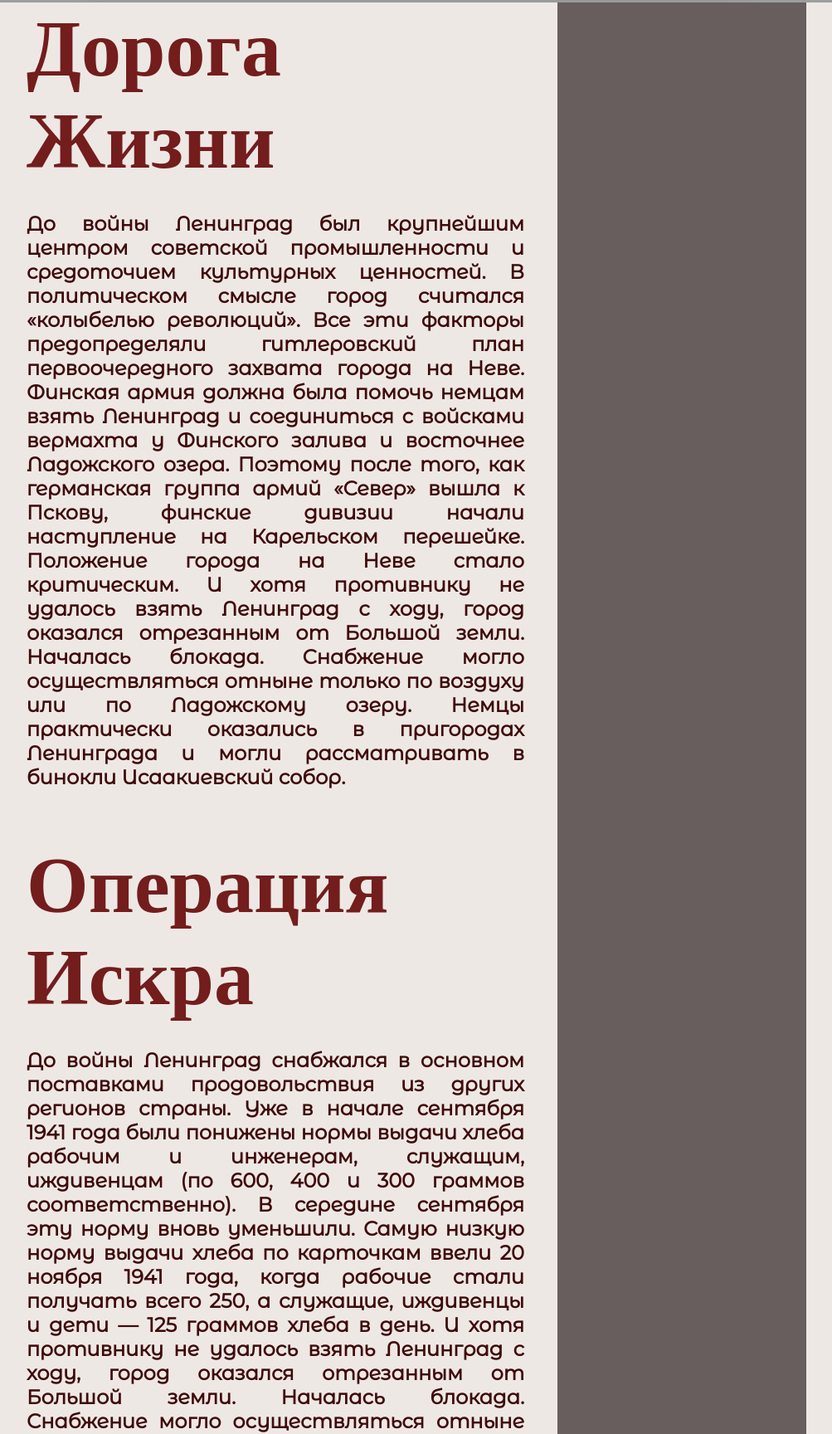
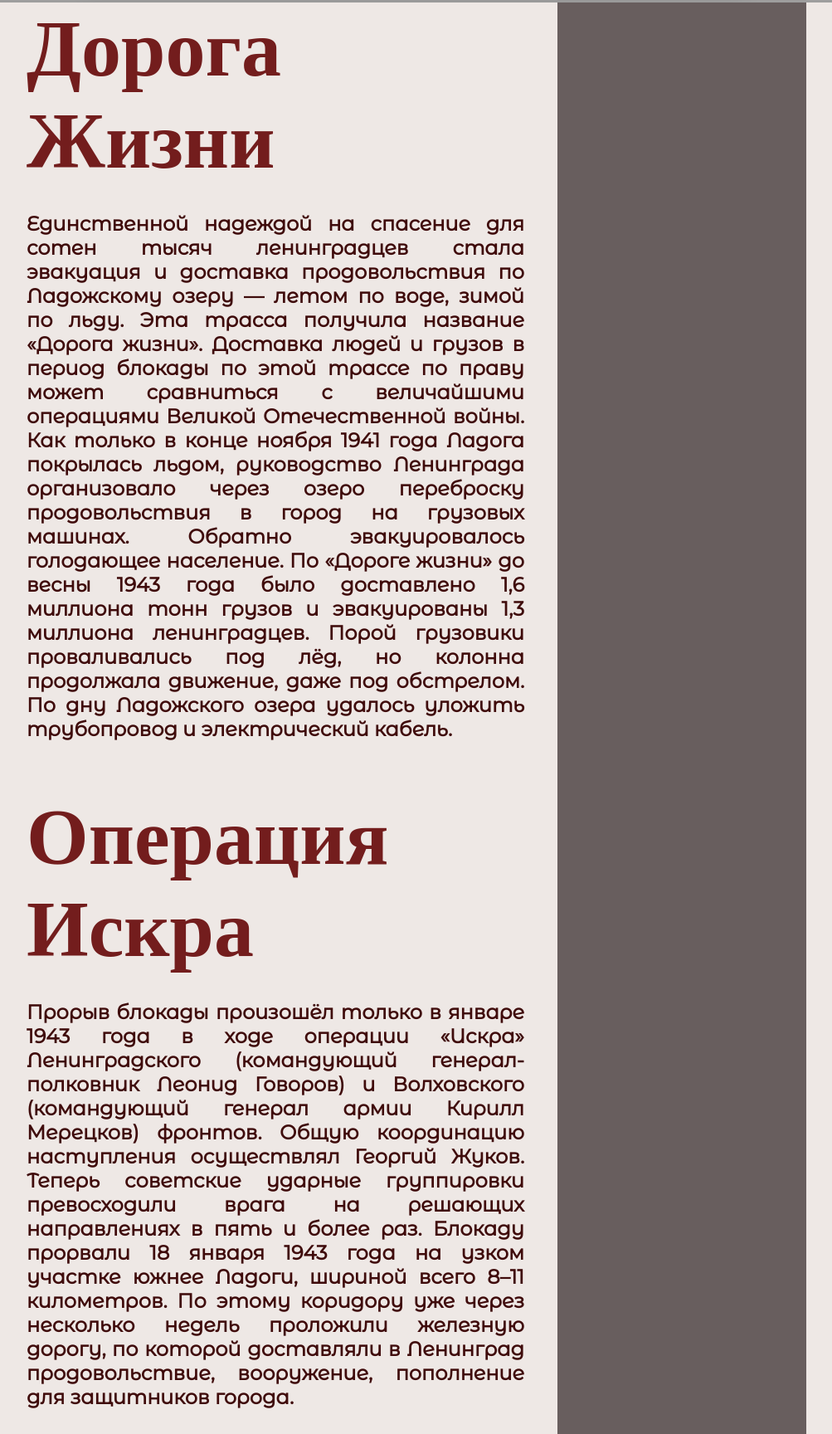
Before and after one commit to alisa-kaspranskaya/-, a plain HTML site: page index.html in a window 1280 px wide. Shown: the part 5156-6884 px from the top of the page at 83% size, without its empty margins (138-1141 px from the left). Drawn offline with Linux system fonts and the light colour scheme; grey boxes are pictures that could not be loaded; a web font is replaced by a local one.

Commit message:
Add files via upload

```diff
--- a/index.html
+++ b/index.html
@@ -139,9 +139,7 @@
   <div class="info-block">
     <div class="left">
       <h2>Дорога Жизни</h2>
-      <p><b>До войны Ленинград был крупнейшим центром советской промышленности и средоточием культурных ценностей. В политическом смысле город считался «колыбелью революций». Все эти факторы предопределяли гитлеровский план первоочередного захвата города на Неве. Финская армия должна была помочь немцам взять Ленинград и соединиться с войсками вермахта у Финского залива и восточнее Ладожского озера. Поэтому после того, как германская группа армий «Север» вышла к Пскову, финские дивизии начали наступление на Карельском перешейке. Положение города на Неве стало критическим.
-
-        И хотя противнику не удалось взять Ленинград с ходу, город оказался отрезанным от Большой земли. Началась блокада. Снабжение могло осуществляться отныне только по воздуху или по Ладожскому озеру. Немцы практически оказались в пригородах Ленинграда и могли рассматривать в бинокли Исаакиевский собор.</b></p>
+      <p><b>Единственной надеждой на спасение для сотен тысяч ленинградцев стала эвакуация и доставка продовольствия по Ладожскому озеру — летом по воде, зимой по льду. Эта трасса получила название «Дорога жизни». Доставка людей и грузов в период блокады по этой трассе по праву может сравниться с величайшими операциями Великой Отечественной войны. Как только в конце ноября 1941 года Ладога покрылась льдом, руководство Ленинграда организовало через озеро переброску продовольствия в город на грузовых машинах. Обратно эвакуировалось голодающее население. По «Дороге жизни» до весны 1943 года было доставлено 1,6 миллиона тонн грузов и эвакуированы 1,3 миллиона ленинградцев. Порой грузовики проваливались под лёд, но колонна продолжала движение, даже под обстрелом. По дну Ладожского озера удалось уложить трубопровод и электрический кабель.</b></p>
     </div>
     <div class="right">
       <div class="quote-block">
@@ -151,8 +149,7 @@
   <div class="info-block">
     <div class="left">
       <h2>Операция Искра</h2>
-      <p><b>До войны Ленинград снабжался в основном поставками продовольствия из других регионов страны. Уже в начале сентября 1941 года были понижены нормы выдачи хлеба рабочим и инженерам, служащим, иждивенцам (по 600, 400 и 300 граммов соответственно). В середине сентября эту норму вновь уменьшили. Самую низкую норму выдачи хлеба по карточкам ввели 20 ноября 1941 года, когда рабочие стали получать всего 250, а служащие, иждивенцы и дети — 125 граммов хлеба в день.
-        И хотя противнику не удалось взять Ленинград с ходу, город оказался отрезанным от Большой земли. Началась блокада. Снабжение могло осуществляться отныне только по воздуху или по Ладожскому озеру. Немцы практически оказались в пригородах Ленинграда и могли рассматривать в бинокли Исаакиевский собор. Голод стал соратником врага. Люди умирали на работе, в своих квартирах, падали от изнеможения на улицах и больше не поднимались. За годы блокады, по послевоенным подсчётам, в Ленинграде погибли более миллиона человек (прежде всего от голода). Это больше, чем все военные потери Великобритании и США за Вторую мировую войну вместе взятые. Вина за гибель ленинградцев целиком и полностью лежит на гитлеровском командовании и руководстве Финляндии, чья армия блокировала город со стороны Карельского перешейка.</b></p>
+      <p><b>Прорыв блокады произошёл только в январе 1943 года в ходе операции «Искра» Ленинградского (командующий генерал-полковник Леонид Говоров) и Волховского (командующий генерал армии Кирилл Мерецков) фронтов. Общую координацию наступления осуществлял Георгий Жуков. Теперь советские ударные группировки превосходили врага на решающих направлениях в пять и более раз. Блокаду прорвали 18 января 1943 года на узком участке южнее Ладоги, шириной всего 8–11 километров. По этому коридору уже через несколько недель проложили железную дорогу, по которой доставляли в Ленинград продовольствие, вооружение, пополнение для защитников города.</b></p>
     </div>
     <div class="right">
       <div class="quote-block">
```
